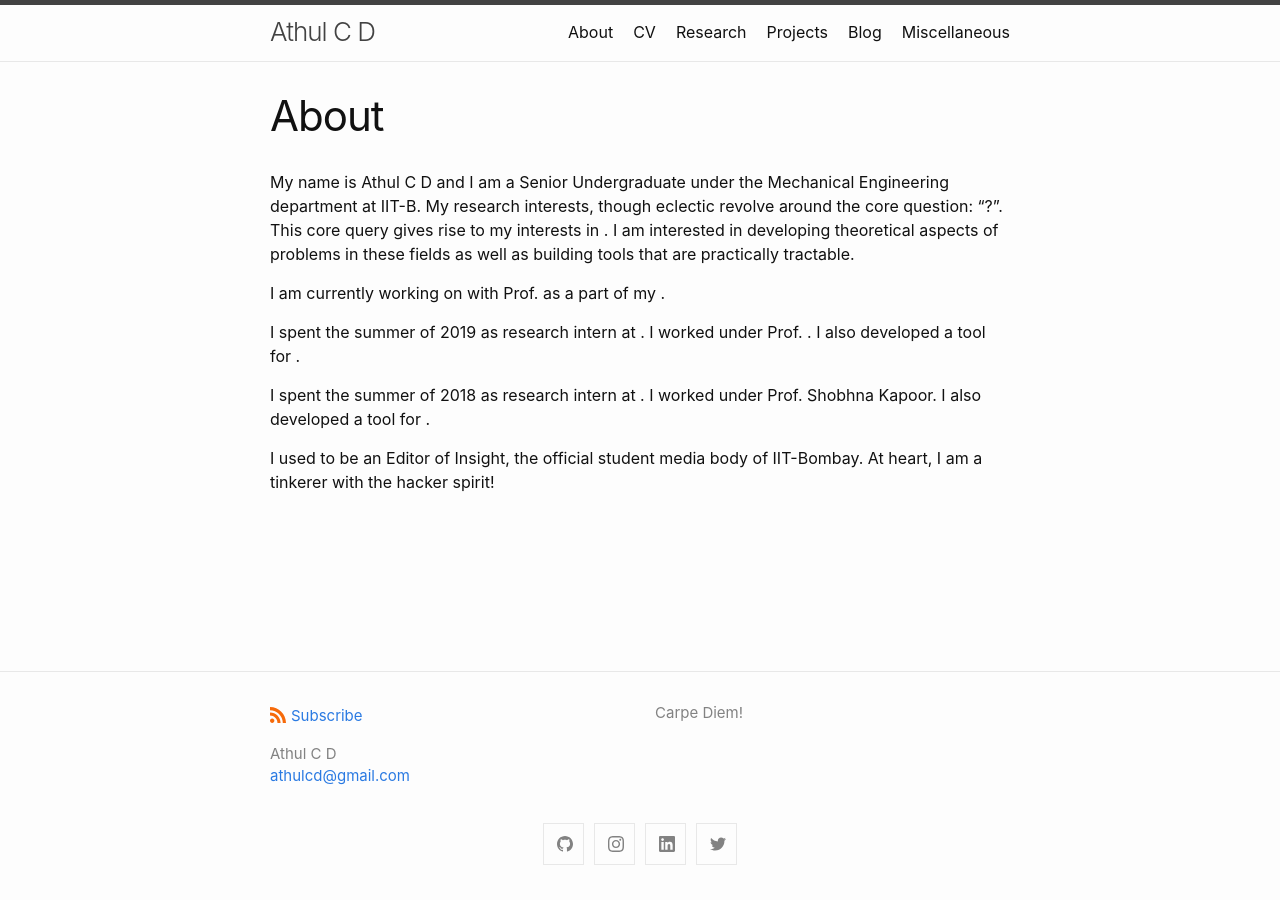
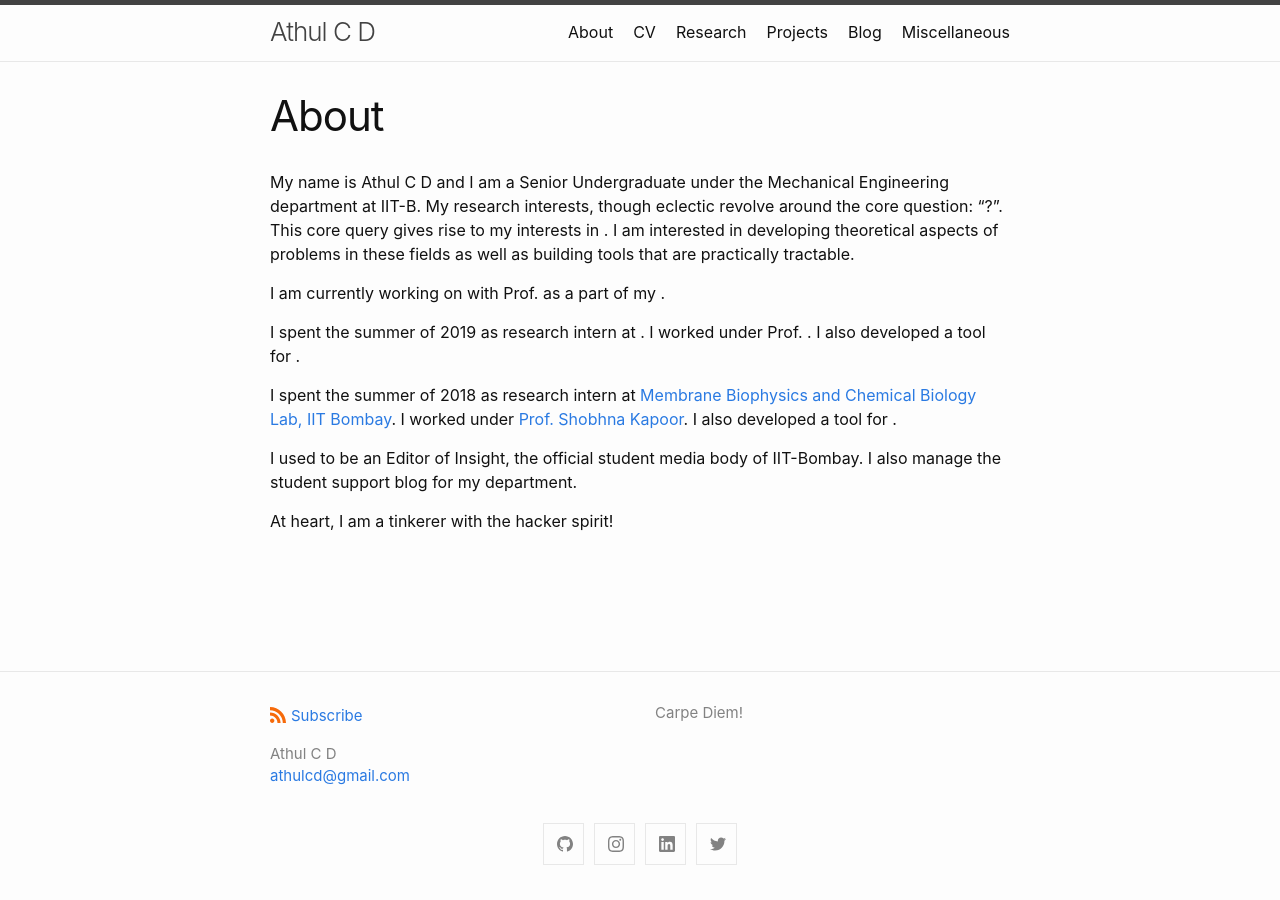
Before and after one commit to athulcd/athulcd.github.io, a Jekyll site: the page built from about.md, in a window 1280 px wide. Built offline with Jekyll 4.4.1, drawn with Linux system fonts in a browser that asks for light colours.

Commit message:
Update about.md

```diff
--- a/about.md
+++ b/about.md
@@ -9,6 +9,10 @@ I am currently working on  with Prof.  as a part of my .
 
 I spent the summer of 2019 as research intern at . I worked under Prof. . I also developed a tool for .
 
-I spent the summer of 2018 as research intern at . I worked under Prof. Shobhna Kapoor. I also developed a tool for .
+I spent the summer of 2018 as research intern at [Membrane Biophysics and Chemical Biology Lab, IIT Bombay](https://shobhnakapoor.wixsite.com/skapoor). I worked under [Prof. Shobhna Kapoor](https://www.chem.iitb.ac.in/?q=facultyuserview/144). I also developed a tool for .
 
-I used to be an Editor of Insight, the official student media body of IIT-Bombay. At heart, I am a tinkerer with the hacker spirit!
+I used to be an Editor of Insight, the official student media body of IIT-Bombay. I also manage the student support blog for my department.
+
+
+
+At heart, I am a tinkerer with the hacker spirit!
```
